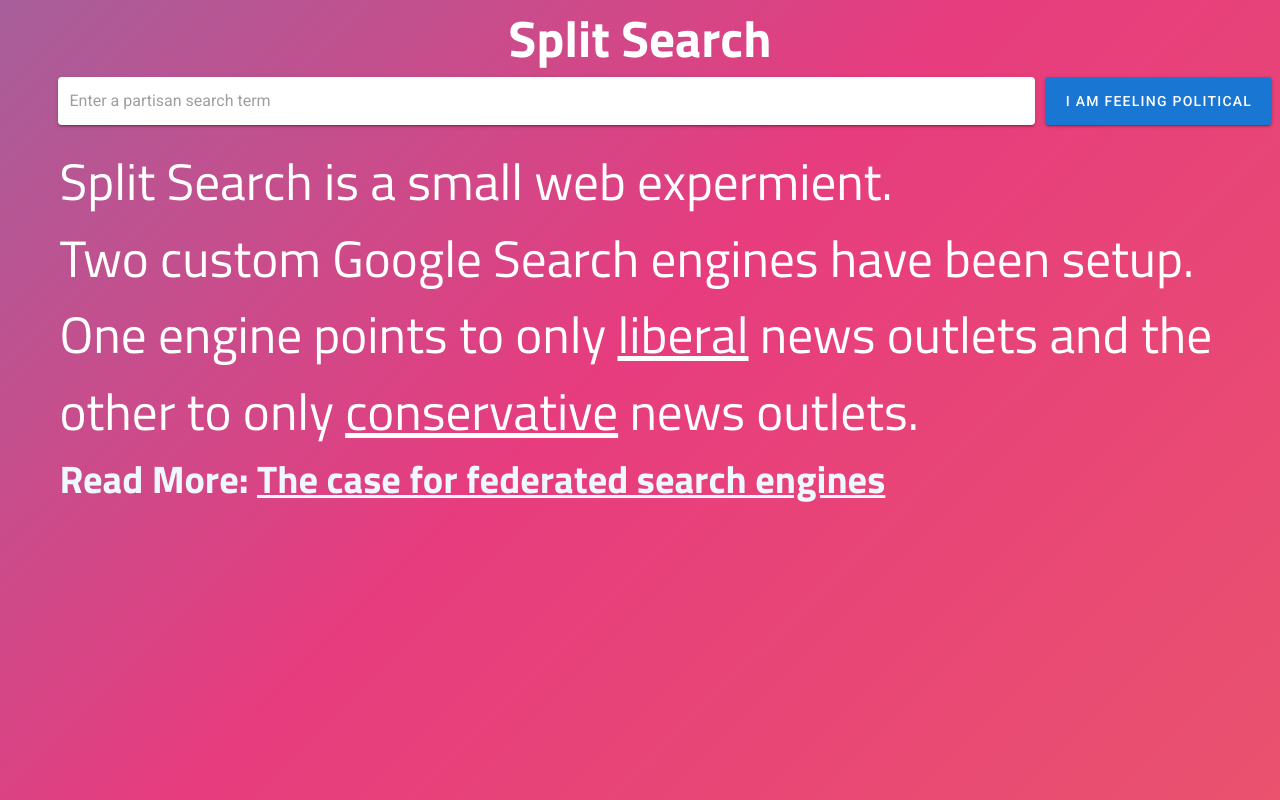
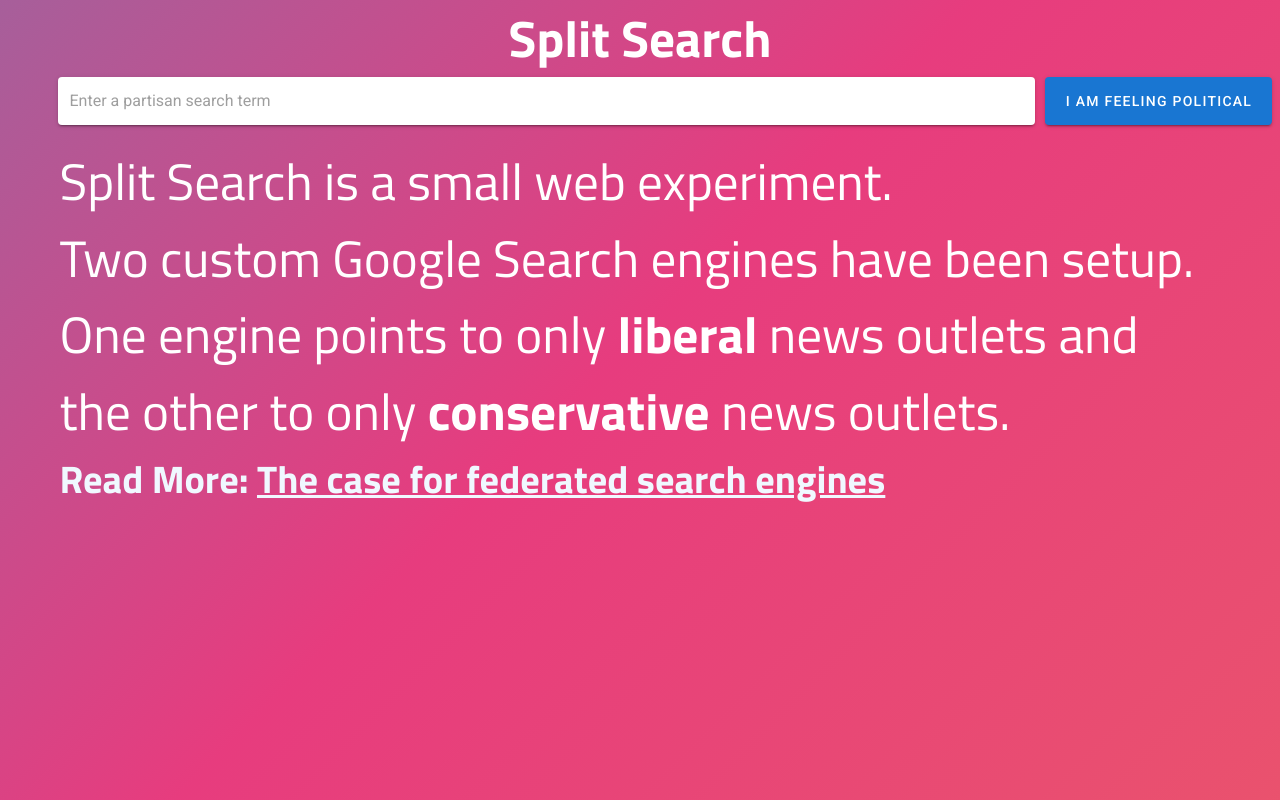
Before and after one commit to traghav/splitnews, a Vue app: page / in a window 1280 px wide. Shown: the top 800 px of the page. Built offline with nearby package versions, Linux system fonts and the light colour scheme; what vue-friendly-iframe would draw is missing.

Commit message:
Fixed spelling

```diff
--- a/src/components/HelloWorld.vue
+++ b/src/components/HelloWorld.vue
@@ -42,9 +42,9 @@
     </div>
     <div v-else>
       <div class = "story">
-        <h1>Split Search is a small web expermient.</h1>
+        <h1>Split Search is a small web experiment.</h1>
         <h1>Two custom Google Search engines have been setup.</h1>
-        <h1>One engine points to only <u>liberal</u> news outlets and the other to only <u>conservative</u> news outlets.
+        <h1>One engine points to only <b>liberal</b> news outlets and the other to only <b>conservative</b> news outlets.
         </h1>
         <h2>Read More: <a href="https://raghav.cc/federatedsearch">The case for federated search engines</a></h2>
 
```
